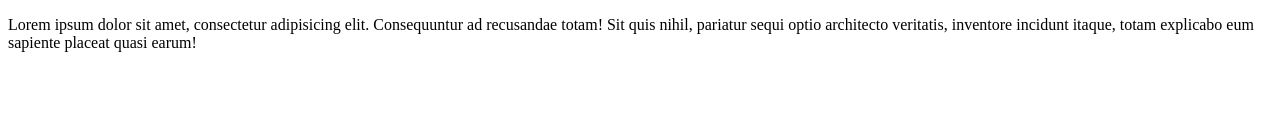
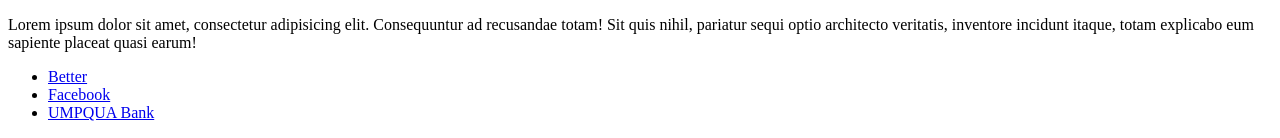
Before and after one commit to smh7210/instrument, a plain HTML site: page index.html in a window 1280 px wide. Shown: the part 2532-2670 px from the top of the page. Before the commit the page ends 2600 px from the top, so only its background shows below. Drawn offline with Linux system fonts and the light colour scheme.

Commit message:
added better, facebook, and bank links

```diff
--- a/index.html
+++ b/index.html
@@ -68,6 +68,13 @@
                 <p>Lorem ipsum dolor sit amet, consectetur adipisicing elit. Consequuntur ad recusandae totam! Sit quis nihil, pariatur sequi optio architecto veritatis, inventore incidunt itaque, totam explicabo eum sapiente placeat quasi earum!</p>
             </div>
         </section>
+        <section>
+            <ul>
+                <li><a href="#">Better</a></li>
+                <li><a href="#">Facebook</a></li>
+                <li><a href="#">UMPQUA Bank</a></li>
+            </ul>
+        </section>
     </main>
     <footer></footer>
 </body>
```
